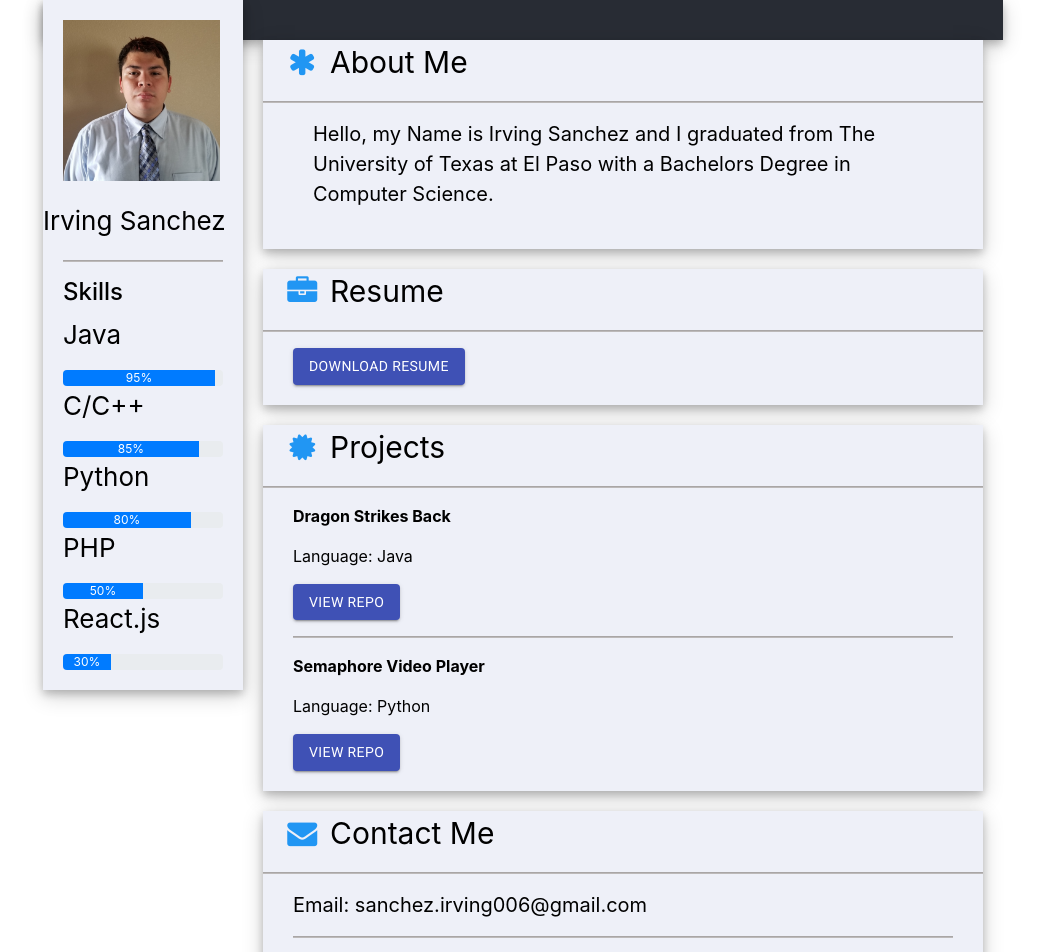
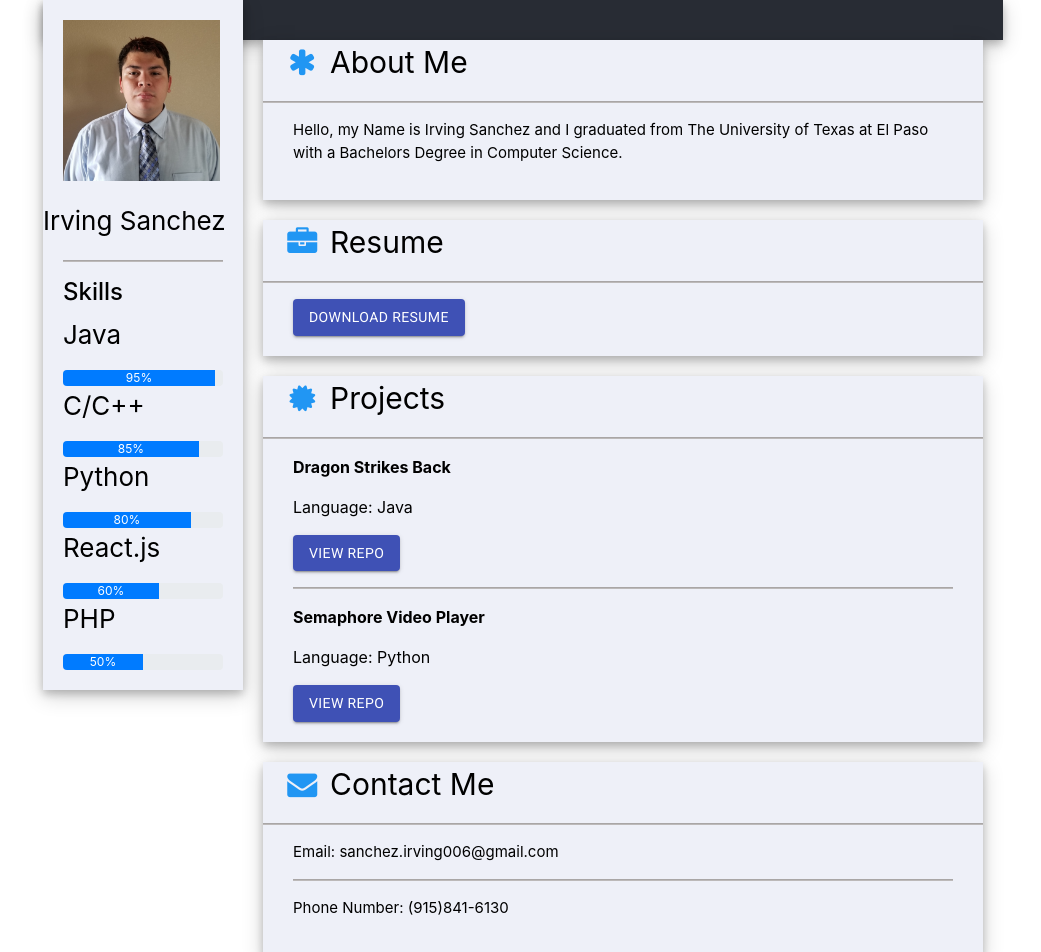
Before and after one commit to isanchez340/Portfolio, a React (Create React App) app: page / in a window 1280 px wide. Shown: the top 952 px of the page, without its empty margins (117-1158 px from the left). Built offline with nearby package versions, Linux system fonts and the light colour scheme.

Commit message:
text font fixes and alignment

```diff
--- a/src/components/body.js
+++ b/src/components/body.js
@@ -20,7 +20,7 @@ export default class Body extends React.Component {
         <p style={{fontSize: 30, textAlign: 'left'}} className="CardTitle"><i class="fa fa-asterisk fa-fw margin-right text-blue"></i> About Me </p>
         <ColoredLine color="#BCB9B9"/>
         <div className="Buttons">
-          <p style={{fontSize: 20, textAlign: 'left'}} className="Card">Hello, my Name is Irving Sanchez and I graduated from The University of
+          <p style={{fontSize: 15, textAlign: 'left'}}>Hello, my Name is Irving Sanchez and I graduated from The University of
           Texas at El Paso with a Bachelors Degree in Computer Science. </p>
         </div>
         <div className="Footer"></div>
@@ -54,9 +54,9 @@ export default class Body extends React.Component {
         <p style={{fontSize: 30, textAlign: 'left'}} className="CardTitle"><i class="fa fa-envelope fa-fw margin-right large text-blue"></i> Contact Me </p>
         <ColoredLine color="#BCB9B9"/>
         <div className="Buttons">
-          <p style={{fontSize: 20, textAlign: 'left'}}>Email: sanchez.irving006@gmail.com</p>
+          <p style={{fontSize: 15, textAlign: 'left'}}>Email: sanchez.irving006@gmail.com</p>
           <ColoredLine color="#BCB9B9"/>
-          <p style={{fontSize: 20, textAlign: 'left'}}>Phone Number: (915)841-6130</p>
+          <p style={{fontSize: 15, textAlign: 'left'}}>Phone Number: (915)841-6130</p>
         </div>
         <div className="Footer"></div>
       </body>
--- a/src/components/progl.js
+++ b/src/components/progl.js
@@ -24,10 +24,10 @@ export default class Bars extends React.Component {
           <ProgressBar label={'85%'} now={85} />
           <p>Python</p>
           <ProgressBar label={'80%'} now={80} />
+          <p>React.js{'\t'}</p>
+          <ProgressBar label={'60%'} now={60} />
           <p>PHP</p>
           <ProgressBar label={'50%'} now={50} />
-          <p>React.js{'\t'}</p>
-          <ProgressBar label={'30%'} now={30} />
         </div>
       </div>
     );
```
